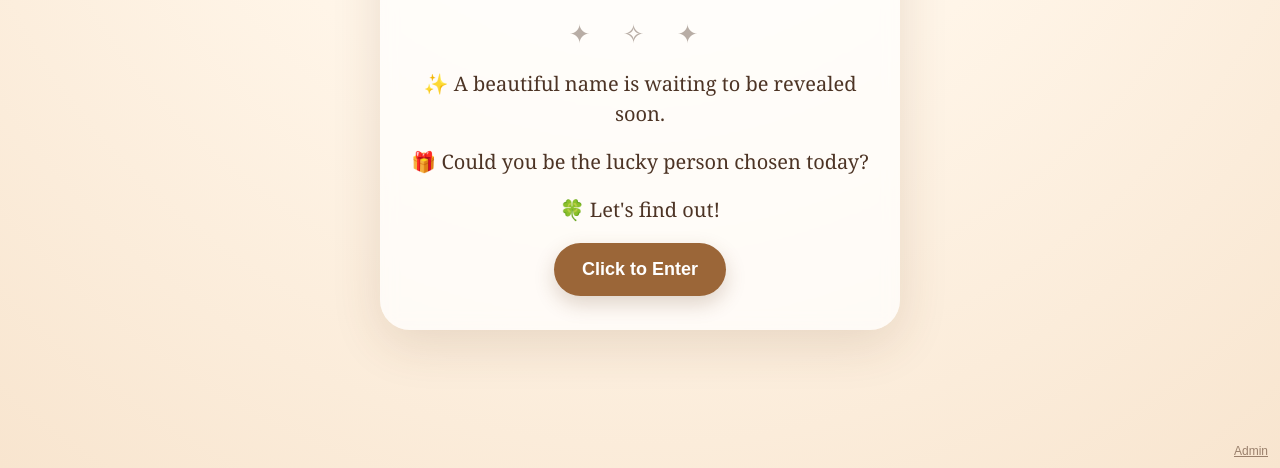
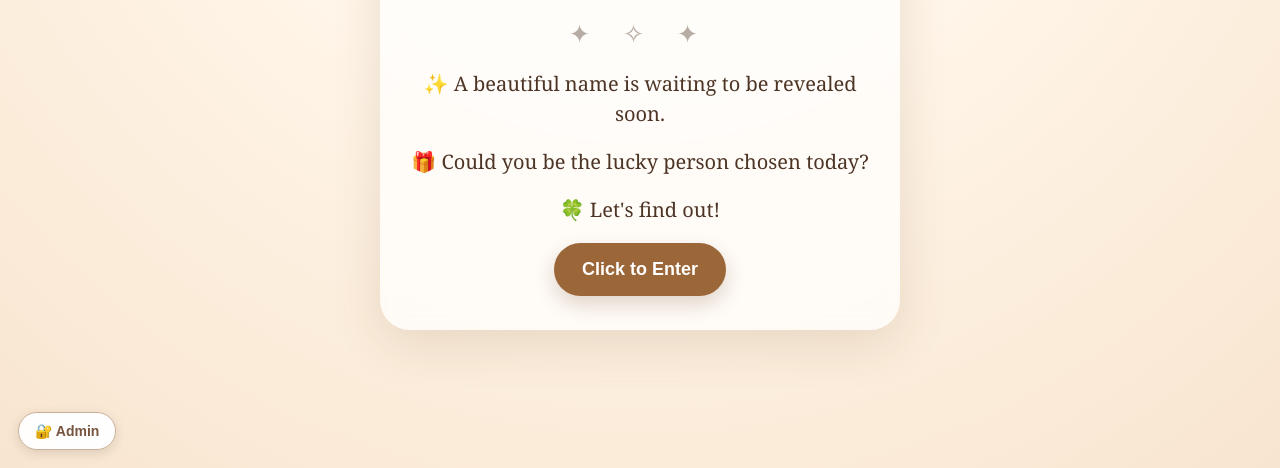
Before and after one commit to tanush324/Trial_lil_prince, a website: page index.html in a window 1280 px wide. Shown: the part 332-800 px from the top of the page. Drawn offline with Linux system fonts and the light colour scheme.

Commit message:
Add files via upload

```diff
--- a/index.html
+++ b/index.html
@@ -26,12 +26,32 @@ button:active{transform:scale(.97)}
 .sparkles{font-size:24px;letter-spacing:12px;margin:20px 0;animation:pulse 1.5s infinite}
 .name{font-size:48px;line-height:1.1;color:#8a5229;margin:24px 0;font-weight:700;word-break:break-word}
 .slot{font-size:34px;min-height:50px;color:#9a806c;margin:20px 0;font-weight:700}
-.admin-link{position:fixed;right:12px;bottom:10px;font:12px Arial;color:#9a806c;text-decoration:nonebottom: 24px; z-index: 1000;}
+
 input{width:100%;padding:14px;border:1px solid #d7c0a8;border-radius:14px;font-size:16px;margin:12px 0}
 .msg{margin-top:15px;font:14px Arial;color:#765b49}
 @keyframes float{50%{transform:translateY(-8px)}}
 @keyframes pulse{50%{opacity:.35;transform:scale(1.08)}}
 @media(max-width:380px){h1{font-size:26px}.name{font-size:40px}}
+
+.admin-link {
+  position: fixed !important;
+  left: 18px !important;
+  right: auto !important;
+  bottom: 18px !important;
+  top: auto !important;
+  z-index: 999999 !important;
+  display: block !important;
+  padding: 10px 16px !important;
+  background: rgba(255,255,255,0.96) !important;
+  border: 1px solid #c9b09a !important;
+  border-radius: 20px !important;
+  color: #76543e !important;
+  font: 600 14px Arial, sans-serif !important;
+  text-decoration: none !important;
+  box-shadow: 0 3px 12px rgba(0,0,0,0.12) !important;
+  visibility: visible !important;
+  pointer-events: auto !important;
+}
 </style>
 </head>
 <body>
@@ -75,7 +95,7 @@ input{width:100%;padding:14px;border:1px solid #d7c0a8;border-radius:14px;font-s
   </div>
 </section>
 
-<a class="admin-link" href="#" onclick="showAdmin();return false;">Admin</a>
+<a class="admin-link" href="#" onclick="showAdmin();return false;">🔐 Admin</a>
 
 <script>
 const NAMES=["Aarush","Advay","Atharv","Ishaan","Avir","Shrinivasprasad","Vedant","Ritvik","Vihaan","Tavish"];
```
